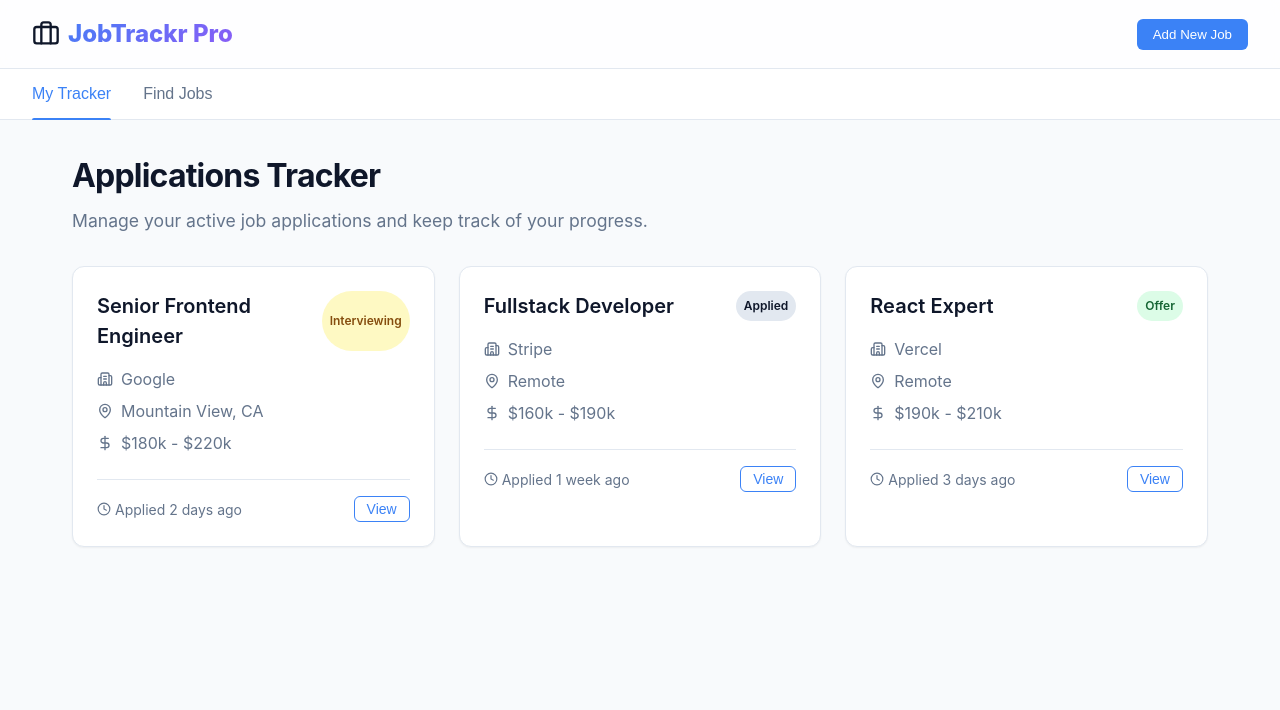
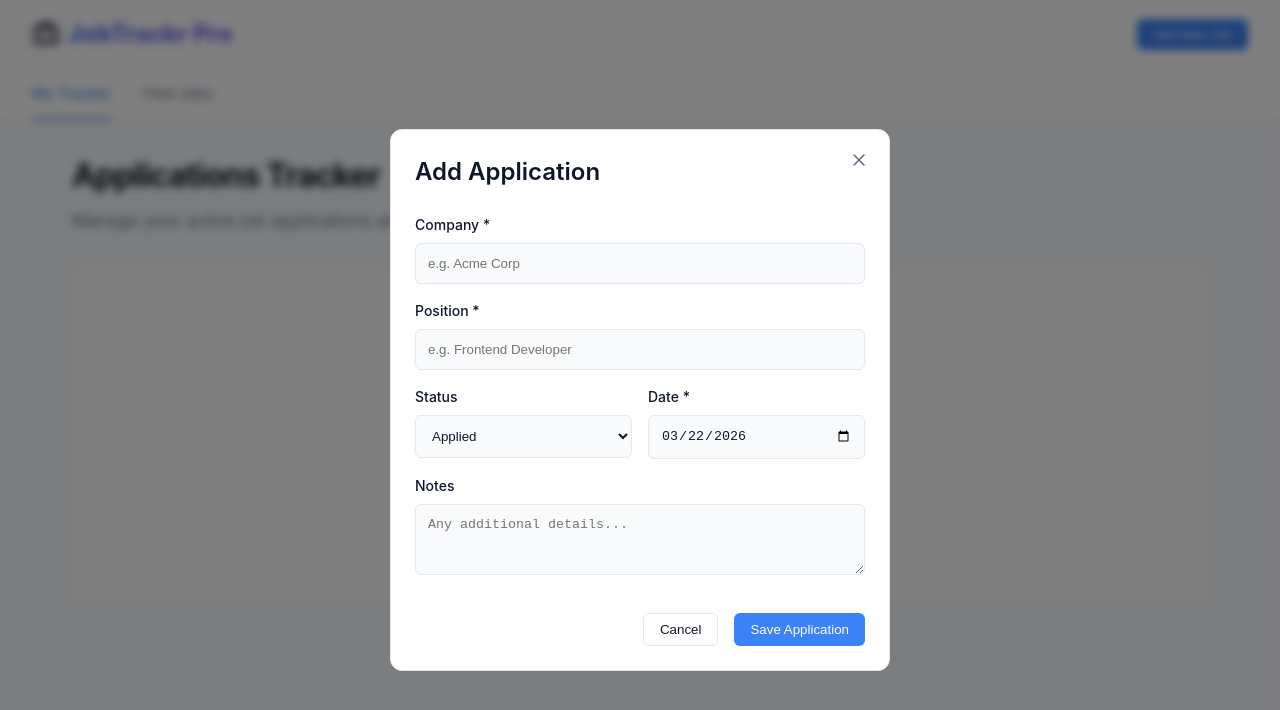
Before and after one commit to rafal-jasinski-wd/job-tracker-pro, a React (Vite) app: page / in a window 1280 px wide. Both pictures are taken after a click on the button "Add New Job". Shown: the top 710 px of the page. Built offline with nearby package versions, Linux system fonts and the light colour scheme.

Commit message:
Add Job Form (CREATE)

```diff
--- a/src/App.tsx
+++ b/src/App.tsx
@@ -3,17 +3,37 @@ import { Header } from './components/Header';
 import { Tabs } from './components/Tabs';
 import { TrackerPage } from './pages/TrackerPage';
 import { JobsPage } from './pages/JobsPage';
+import { JobForm } from './components/JobForm';
+import type { Job } from './types/job';
 import './index.css';
 
 function App() {
   const [activeTab, setActiveTab] = useState<'tracker' | 'jobs'>('tracker');
+  const [jobs, setJobs] = useState<Job[]>([]);
+  const [isFormOpen, setIsFormOpen] = useState(false);
+
+  const handleAddJob = (job: Job) => {
+    setJobs(prevJobs => [job, ...prevJobs]);
+    setIsFormOpen(false);
+  };
 
   return (
     <div className="app-container">
-      <Header />
+      <Header onAddClick={() => setIsFormOpen(true)} />
       <Tabs activeTab={activeTab} onTabChange={setActiveTab} />
 
-      {activeTab === 'tracker' ? <TrackerPage /> : <JobsPage />}
+      {activeTab === 'tracker' ? (
+        <TrackerPage jobs={jobs} onAddClick={() => setIsFormOpen(true)} />
+      ) : (
+        <JobsPage />
+      )}
+
+      {isFormOpen && (
+        <JobForm
+          onSubmit={handleAddJob}
+          onCancel={() => setIsFormOpen(false)}
+        />
+      )}
     </div>
   );
 }
--- a/src/components/Header.tsx
+++ b/src/components/Header.tsx
@@ -1,7 +1,11 @@
 import React from 'react';
 import { Briefcase } from 'lucide-react';
 
-export const Header: React.FC = () => {
+interface HeaderProps {
+  onAddClick?: () => void;
+}
+
+export const Header: React.FC<HeaderProps> = ({ onAddClick }) => {
   return (
     <header className="header">
       <div className="logo">
@@ -9,7 +13,7 @@ export const Header: React.FC = () => {
         <span>JobTrackr Pro</span>
       </div>
       <div>
-        <button className="btn">Add New Job</button>
+        <button className="btn" onClick={onAddClick}>Add New Job</button>
       </div>
     </header>
   );
--- /dev/null
+++ b/src/components/JobForm.tsx
@@ -0,0 +1,138 @@
+import React, { useState } from 'react';
+import type { Job } from '../types/job';
+import { X } from 'lucide-react';
+
+interface JobFormProps {
+  onSubmit: (job: Job) => void;
+  onCancel: () => void;
+}
+
+export const JobForm: React.FC<JobFormProps> = ({ onSubmit, onCancel }) => {
+  const [company, setCompany] = useState('');
+  const [position, setPosition] = useState('');
+  const [status, setStatus] = useState<Job['status']>('applied');
+  const [date, setDate] = useState(new Date().toISOString().split('T')[0]);
+  const [notes, setNotes] = useState('');
+  const [error, setError] = useState('');
+
+  const handleSubmit = (e: React.FormEvent) => {
+    e.preventDefault();
+    if (!company.trim() || !position.trim() || !date) {
+      setError('Company, position, and date are required.');
+      return;
+    }
+
+    const newJob: Job = {
+      id: crypto.randomUUID ? crypto.randomUUID() : Date.now().toString(),
+      company: company.trim(),
+      position: position.trim(),
+      status,
+      date,
+      notes: notes.trim()
+    };
+
+    onSubmit(newJob);
+    // Form will reset naturally if it is unmounted, but we reset anyway:
+    setCompany('');
+    setPosition('');
+    setStatus('applied');
+    setDate(newJob.date);
+    setNotes('');
+    setError('');
+  };
+
+  return (
+    <div style={{
+      position: 'fixed', top: 0, left: 0, right: 0, bottom: 0,
+      backgroundColor: 'rgba(0,0,0,0.5)', backdropFilter: 'blur(4px)',
+      display: 'flex', alignItems: 'center', justifyContent: 'center', zIndex: 100
+    }}>
+      <div className="card" style={{ width: '100%', maxWidth: '500px', margin: '1rem', position: 'relative', animation: 'fadeIn 0.2s ease-out' }}>
+        <button
+          onClick={onCancel}
+          style={{ position: 'absolute', top: '1.25rem', right: '1.25rem', background: 'none', border: 'none', cursor: 'pointer', color: 'var(--text-muted)' }}
+        >
+          <X size={20} />
+        </button>
+
+        <h2 style={{ fontSize: '1.5rem', fontWeight: 600, marginBottom: '1.5rem' }}>Add Application</h2>
+
+        {error && (
+          <div style={{ padding: '0.75rem', backgroundColor: '#fee2e2', color: '#991b1b', borderRadius: '6px', marginBottom: '1rem', fontSize: '0.875rem' }}>
+            {error}
+          </div>
+        )}
+
+        <form onSubmit={handleSubmit} style={{ display: 'flex', flexDirection: 'column', gap: '1rem' }}>
+          <div>
+            <label style={{ display: 'block', marginBottom: '0.5rem', fontSize: '0.875rem', fontWeight: 500 }}>Company *</label>
+            <input
+              type="text"
+              value={company}
+              onChange={(e) => setCompany(e.target.value)}
+              style={{ width: '100%', padding: '0.75rem', borderRadius: '6px', border: '1px solid var(--border)', backgroundColor: 'var(--bg-color)', color: 'var(--text-main)', outline: 'none' }}
+              placeholder="e.g. Acme Corp"
+            />
+          </div>
+
+          <div>
+            <label style={{ display: 'block', marginBottom: '0.5rem', fontSize: '0.875rem', fontWeight: 500 }}>Position *</label>
+            <input
+              type="text"
+              value={position}
+              onChange={(e) => setPosition(e.target.value)}
+              style={{ width: '100%', padding: '0.75rem', borderRadius: '6px', border: '1px solid var(--border)', backgroundColor: 'var(--bg-color)', color: 'var(--text-main)', outline: 'none' }}
+              placeholder="e.g. Frontend Developer"
+            />
+          </div>
+
+          <div style={{ display: 'grid', gridTemplateColumns: '1fr 1fr', gap: '1rem' }}>
+            <div>
+              <label style={{ display: 'block', marginBottom: '0.5rem', fontSize: '0.875rem', fontWeight: 500 }}>Status</label>
+              <select
+                value={status}
+                onChange={(e) => setStatus(e.target.value as Job['status'])}
+                style={{ width: '100%', padding: '0.75rem', borderRadius: '6px', border: '1px solid var(--border)', backgroundColor: 'var(--bg-color)', color: 'var(--text-main)', outline: 'none' }}
+              >
+                <option value="applied">Applied</option>
+                <option value="interview">Interview</option>
+                <option value="offer">Offer</option>
+                <option value="rejected">Rejected</option>
+              </select>
+            </div>
+
+            <div>
+              <label style={{ display: 'block', marginBottom: '0.5rem', fontSize: '0.875rem', fontWeight: 500 }}>Date *</label>
+              <input
+                type="date"
+                value={date}
+                onChange={(e) => setDate(e.target.value)}
+                style={{ width: '100%', padding: '0.75rem', borderRadius: '6px', border: '1px solid var(--border)', backgroundColor: 'var(--bg-color)', color: 'var(--text-main)', outline: 'none' }}
+              />
+            </div>
+          </div>
+
+          <div>
+            <label style={{ display: 'block', marginBottom: '0.5rem', fontSize: '0.875rem', fontWeight: 500 }}>Notes</label>
+            <textarea
+              value={notes}
+              onChange={(e) => setNotes(e.target.value)}
+              rows={3}
+              style={{ width: '100%', padding: '0.75rem', borderRadius: '6px', border: '1px solid var(--border)', backgroundColor: 'var(--bg-color)', color: 'var(--text-main)', resize: 'vertical', outline: 'none' }}
+              placeholder="Any additional details..."
+            />
+          </div>
+
+          <div style={{ display: 'flex', justifyContent: 'flex-end', gap: '1rem', marginTop: '1rem' }}>
+            <button type="button" onClick={onCancel} className="btn" style={{ backgroundColor: 'transparent', color: 'var(--text-main)', border: '1px solid var(--border)' }}>
+              Cancel
+            </button>
+            <button type="submit" className="btn">
+              Save Application
+            </button>
+          </div>
+        </form>
+      </div>
+    </div>
+  );
+};
--- a/src/pages/TrackerPage.tsx
+++ b/src/pages/TrackerPage.tsx
@@ -1,25 +1,33 @@
 import React from 'react';
-import { Building2, MapPin, DollarSign, Clock } from 'lucide-react';
+import { Building2, Clock, Briefcase } from 'lucide-react';
+import type { Job } from '../types/job';
 
-const MOCK_JOBS = [
-  { id: 1, company: 'Google', title: 'Senior Frontend Engineer', status: 'Interviewing', location: 'Mountain View, CA', salary: '$180k - $220k', date: '2 days ago' },
-  { id: 2, company: 'Stripe', title: 'Fullstack Developer', status: 'Applied', location: 'Remote', salary: '$160k - $190k', date: '1 week ago' },
-  { id: 3, company: 'Vercel', title: 'React Expert', status: 'Offer', location: 'Remote', salary: '$190k - $210k', date: '3 days ago' },
-];
+interface TrackerPageProps {
+  jobs: Job[];
+  onAddClick?: () => void;
+}
 
-export const TrackerPage: React.FC = () => {
+export const TrackerPage: React.FC<TrackerPageProps> = ({ jobs, onAddClick }) => {
   return (
     <div className="main-content">
       <h1 className="page-title">Applications Tracker</h1>
       <p className="page-subtitle">Manage your active job applications and keep track of your progress.</p>
 
+      {jobs.length === 0 ? (
+        <div className="empty-state">
+          <Briefcase size={48} className="empty-icon" />
+          <h3 style={{ fontSize: '1.25rem', fontWeight: 600, marginBottom: '0.5rem', color: 'var(--text-main)' }}>No applications yet</h3>
+          <p style={{ maxWidth: '400px', marginBottom: '1.5rem' }}>Start tracking your job search by adding your first application.</p>
+          <button className="btn" onClick={onAddClick}>Add Application</button>
+        </div>
+      ) : (
         <div className="jobs-grid">
-        {MOCK_JOBS.map((job) => (
+          {jobs.map((job) => (
             <div key={job.id} className="card">
               <div style={{ display: 'flex', justifyContent: 'space-between', marginBottom: '1rem' }}>
-              <h3 style={{ fontSize: '1.25rem', fontWeight: 600 }}>{job.title}</h3>
-              <span className={`badge ${job.status === 'Offer' ? 'success' : job.status === 'Interviewing' ? 'warning' : ''}`}>
-                {job.status}
+                <h3 style={{ fontSize: '1.25rem', fontWeight: 600 }}>{job.position}</h3>
+                <span className={`badge ${job.status === 'offer' ? 'success' : job.status === 'interview' ? 'warning' : ''}`}>
+                  {job.status.charAt(0).toUpperCase() + job.status.slice(1)}
                 </span>
               </div>
 
@@ -28,20 +36,16 @@ export const TrackerPage: React.FC = () => {
                 <span>{job.company}</span>
               </div>
 
-            <div style={{ display: 'flex', alignItems: 'center', gap: '0.5rem', marginBottom: '0.5rem', color: 'var(--text-muted)' }}>
-              <MapPin size={16} />
-              <span>{job.location}</span>
+              {job.notes && (
+                <div style={{ marginBottom: '1.5rem', color: 'var(--text-muted)', fontSize: '0.9rem' }}>
+                  <p>{job.notes}</p>
                 </div>
+              )}
 
-            <div style={{ display: 'flex', alignItems: 'center', gap: '0.5rem', marginBottom: '1.5rem', color: 'var(--text-muted)' }}>
-              <DollarSign size={16} />
-              <span>{job.salary}</span>
-            </div>
-
-            <div style={{ display: 'flex', justifyContent: 'space-between', alignItems: 'center', borderTop: '1px solid var(--border)', paddingTop: '1rem', fontSize: '0.875rem', color: 'var(--text-muted)' }}>
+              <div style={{ display: 'flex', justifyContent: 'space-between', alignItems: 'center', borderTop: '1px solid var(--border)', paddingTop: '1rem', fontSize: '0.875rem', color: 'var(--text-muted)', marginTop: job.notes ? '0' : '1.5rem' }}>
                 <div style={{ display: 'flex', alignItems: 'center', gap: '0.25rem' }}>
                   <Clock size={14} />
-                <span>Applied {job.date}</span>
+                  <span>{job.date}</span>
                 </div>
                 <button className="btn" style={{ padding: '0.25rem 0.75rem', fontSize: '0.875rem', backgroundColor: 'transparent', color: 'var(--primary)', border: '1px solid var(--primary)' }}>
                   View
@@ -50,6 +54,7 @@ export const TrackerPage: React.FC = () => {
             </div>
           ))}
         </div>
+      )}
     </div>
   );
 };
--- /dev/null
+++ b/src/types/job.ts
@@ -0,0 +1,8 @@
+export interface Job {
+  id: string;
+  company: string;
+  position: string;
+  status: 'applied' | 'interview' | 'offer' | 'rejected';
+  date: string;
+  notes: string;
+}
```
Lines whose indentation alone changed are shown as unchanged.
